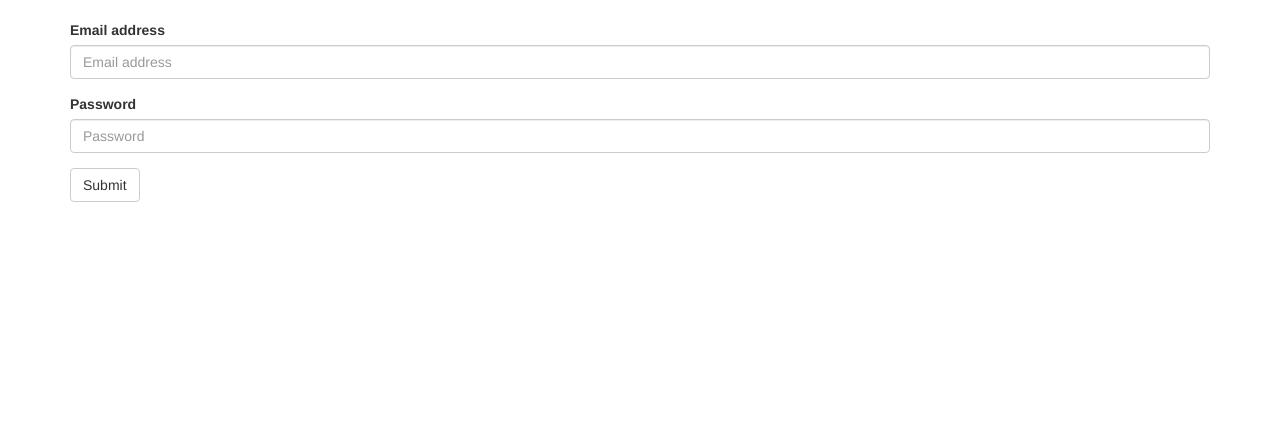
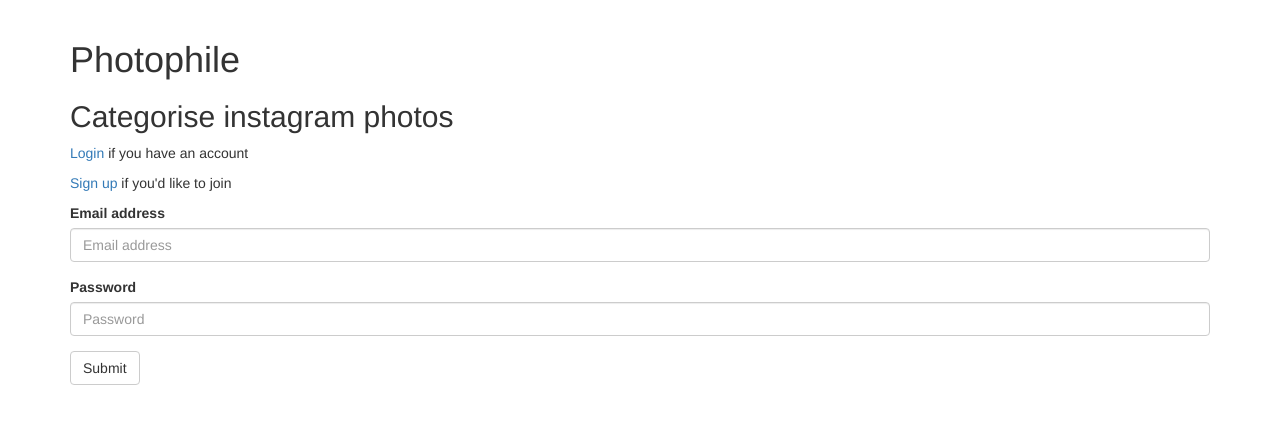
Before and after one commit to holler4amarshall/photophile, a Flask app: page / in a window 1280 px wide. Shown: the part 71-495 px from the top of the page. Run offline with Flask 2, Linux system fonts and the light colour scheme; some libraries are stand-ins or nearby versions.

Commit message:
add basic views for login and signup and add links to index

```diff
--- a/photophile/templates/index.html
+++ b/photophile/templates/index.html
@@ -1,5 +1,17 @@
 {% extends "base.html" %}
 {% block content %}
+
+<h1>Photophile</h1>
+
+<h2>Categorise instagram photos</h2>
+
+<p>
+<a href={{ url_for('get_login')}}>Login</a> if you have an account
+</p>
+
+<p>
+<a href ={{ url_for('get_create_account') }}>Sign up</a> if you'd like to join
+</p>
 
 <form role="form" method="POST">
     <div class="form-group">
--- a/photophile/views.py
+++ b/photophile/views.py
@@ -5,3 +5,11 @@
 @app.route("/")
 def get_index():
     return render_template("index.html")
+
+@app.route("/login")
+def get_login():
+    return render_template("login.html")
+
+@app.route("/create-account")
+def get_create_account():
+    return render_template("create_account.html")
```
